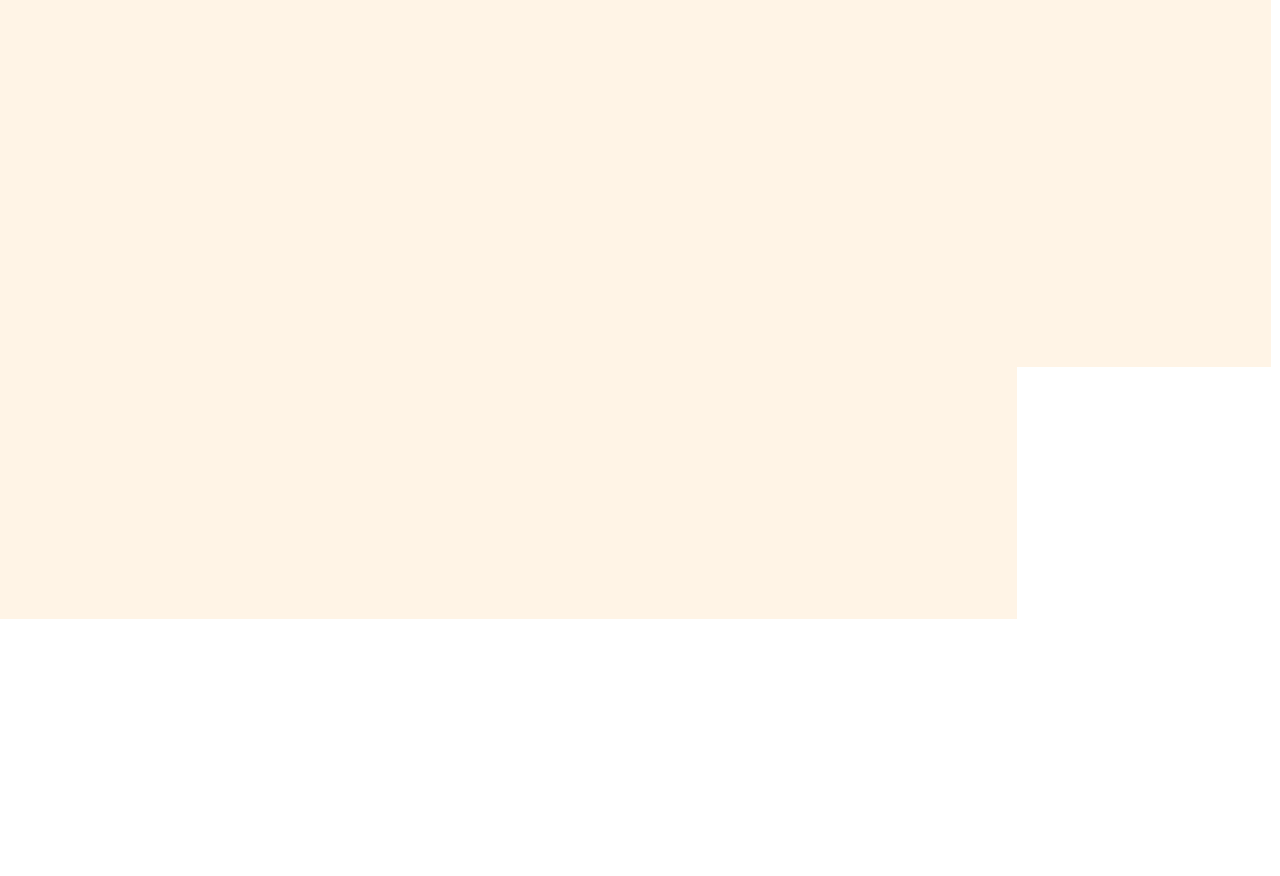
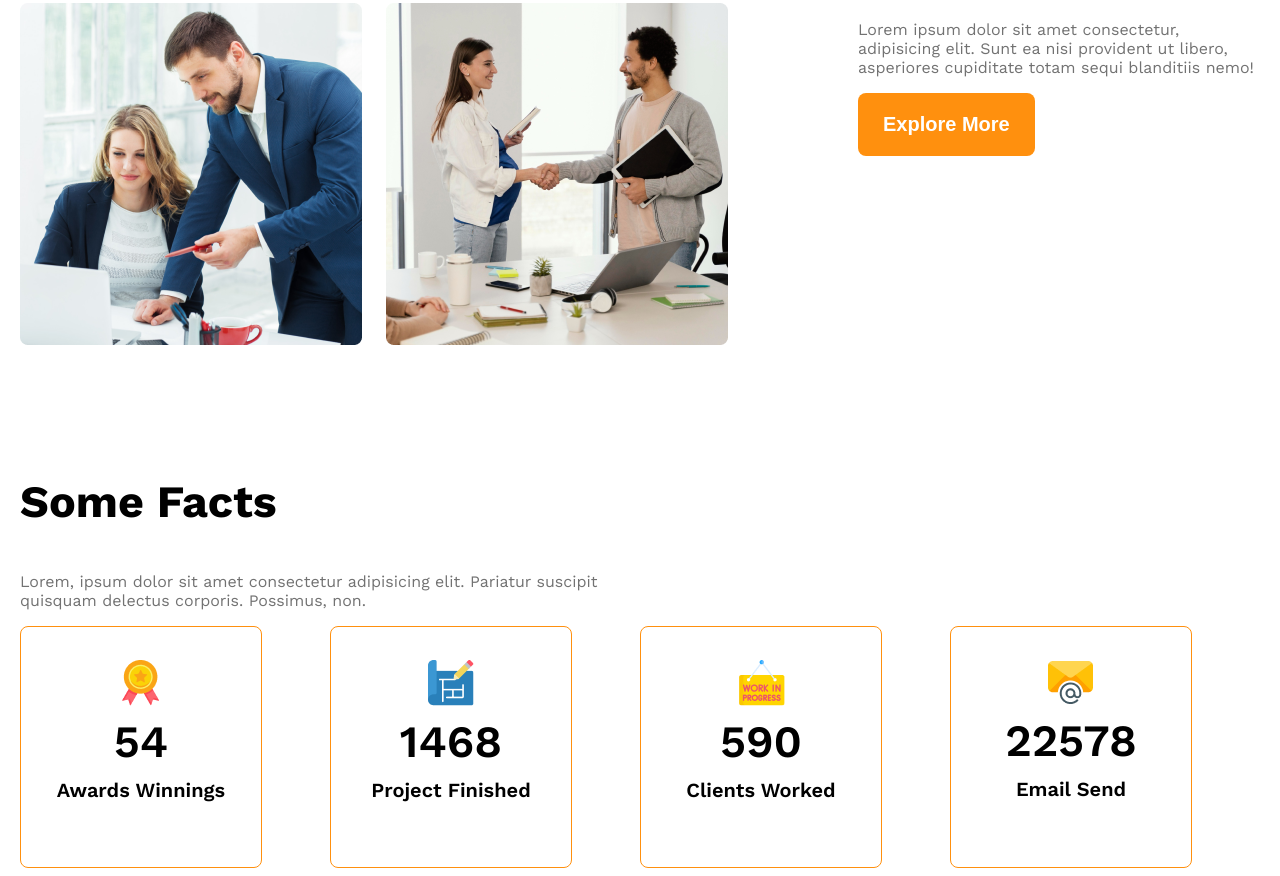
Before and after one commit to ranak8811/PH-G3-Architects, a plain HTML site: page index.html in a window 1280 px wide. Shown: the part 1666-2542 px from the top of the page. Before the commit the page ends 2285 px from the top, so only its background shows below. Drawn offline with nearby package versions, Linux system fonts and the light colour scheme.

Commit message:
some facts section complete

```diff
--- a/index.html
+++ b/index.html
@@ -75,12 +75,45 @@
       <!-- some facts section starts here -->
       <section class="some-facts">
         <h3 class="section-title">Some Facts</h3>
-        <p class="text-light-gray">
+        <p class="text-light-gray fact-description">
           Lorem, ipsum dolor sit amet consectetur adipisicing elit. Pariatur
           suscipit quisquam delectus corporis. Possimus, non.
         </p>
 
-        <div class="facts-container"></div>
+        <div class="facts-container">
+          <div class="fact-card display-flex">
+            <div>
+              <img src="./images/icons/ribon.png" alt="" class="fact-icon" />
+              <h4 class="fact-number">54</h4>
+              <h5 class="fact-name">Awards Winnings</h5>
+            </div>
+          </div>
+          <div class="fact-card display-flex">
+            <div>
+              <img src="./images/icons/projects.png" alt="" class="fact-icon" />
+              <h4 class="fact-number">1468</h4>
+              <h5 class="fact-name">Project Finished</h5>
+            </div>
+          </div>
+          <div class="fact-card display-flex">
+            <div>
+              <img
+                src="./images/icons/customers.png"
+                alt=""
+                class="fact-icon"
+              />
+              <h4 class="fact-number">590</h4>
+              <h5 class="fact-name">Clients Worked</h5>
+            </div>
+          </div>
+          <div class="fact-card display-flex">
+            <div>
+              <img src="./images/icons/email.png" alt="" class="fact-icon" />
+              <h4 class="fact-number">22578</h4>
+              <h5 class="fact-name">Email Send</h5>
+            </div>
+          </div>
+        </div>
       </section>
       <!-- some facts section ends here -->
     </main>
--- a/styles/style.css
+++ b/styles/style.css
@@ -42,7 +42,8 @@
 }
 
 main {
-  max-width: 1440px;
+  /* akane 1440px silo */
+  max-width: 1240px;
   margin: 0 auto;
 }
 
@@ -82,7 +83,8 @@ main > section {
 
 .navbar,
 .banner {
-  max-width: 1440px;
+  /* akane 1440px silo */
+  max-width: 1240px;
   margin: 0 auto;
 }
 /* navbar styles ends header */
@@ -126,6 +128,39 @@ main > section {
 }
 /* team and feature related styles ends header */
 
+/* some facts related styles starts header */
+.facts-container {
+  display: grid;
+  grid-template-columns: repeat(4, 1fr);
+}
+.fact-card {
+  border: 1px solid #ff900e;
+  width: 240px;
+  height: 240px;
+  border-radius: 8px;
+  justify-content: center;
+  align-items: center;
+  text-align: center;
+}
+
+.fact-number {
+  font-size: 2.8rem;
+  font-weight: 600;
+  margin-top: 5px;
+  margin-bottom: 10px;
+}
+
+.fact-name {
+  font-size: 1.25rem;
+  font-weight: 600;
+  margin-top: 10px;
+}
+
+.fact-description {
+  max-width: 600px;
+}
+/* some facts related styles ends header */
+
 /* responsive media query */
 @media screen and (max-width: 576px) {
   .navbar,
```
